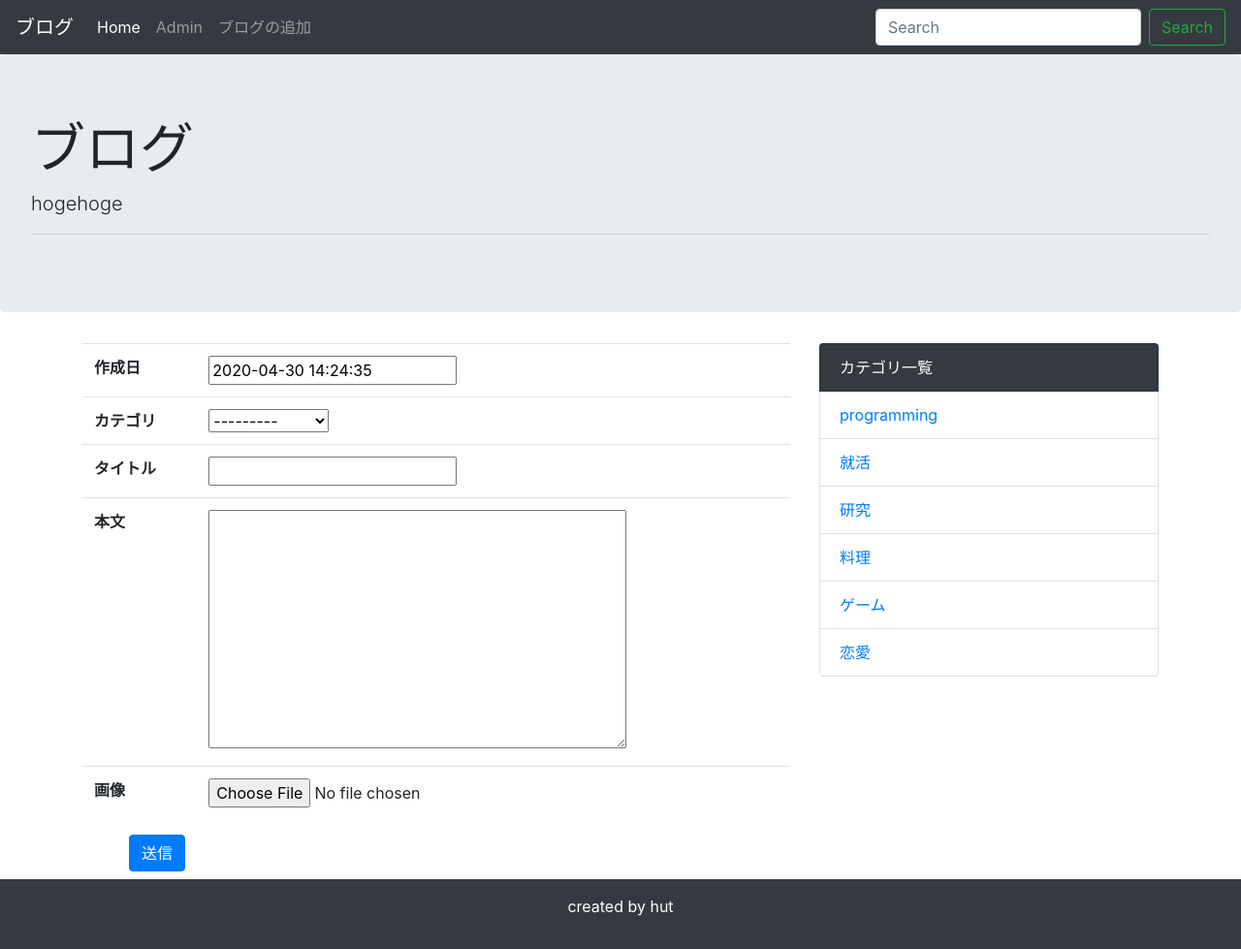
After one commit to TSfCM1st/hut_stayhomeweek, a Django app: page /add/ in a window 1280 px wide. The commit adds this page. Shown: the whole page at 97% size. Run offline with Django 3.2, Linux system fonts and the light colour scheme; a user stored in the database is signed in; data comes from the database, SQL or seed files in the repository; both versions use the stored data as it was after the commit; some libraries are stand-ins or nearby versions.

Commit message:
hasegawa+reiuesugi

```diff
--- /dev/null
+++ b/blog/forms.py
@@ -0,0 +1,8 @@
+from django import forms
+from .models import Category,Post
+
+class PostCreateForm(forms.ModelForm):
+
+    class Meta:
+        model = Post
+        fields = '__all__'
--- a/blog/models.py
+++ b/blog/models.py
@@ -12,7 +12,7 @@ class Post(models.Model):
 
     title = models.CharField('タイトル', max_length=100)
     text = models.TextField('本文')
-    image = models.ImageField(upload_to='images',blank=True, null=True)
+    image = models.ImageField(upload_to='images/',blank=True, null=True)
     created_at = models.DateTimeField('作成日',default=timezone.now)
     category = models.ForeignKey(
         Category, verbose_name = 'カテゴリ', on_delete = models.PROTECT
--- a/blog/templates/blog/base.html
+++ b/blog/templates/blog/base.html
@@ -62,16 +26,46 @@
           <li class="nav-item">
             <a class="nav-link" href="{% url 'admin:index' %}">Admin</a>
           </li>
+          <li class="nav-item">
+            <a class="nav-link" href="{% url 'blog:add' %}">ブログの追加</a>
+          </li>
           {% endif %}
-        <li class="nav-item">
-          <a class="nav-link disabled" href="#">Disabled</a>
-        </li>
         </ul>
-      <form class="form-inline my-2 my-lg-0">
-        <input class="form-control mr-sm-2" type="text" placeholder="Search" aria-label="Search">
+        <form class="form-inline my-2 my-lg-0" method="GET" action="{% url 'blog:index' %}">
+          <input class="form-control mr-sm-2" type="text" placeholder="Search" aria-label="Search" name="keyword">
           <button class="btn btn-outline-success my-2 my-sm-0" type="submit">Search</button>
         </form>
       </div>
     </nav>
-
+    <div class="jumbotron">
+      <h1 class="display-4">ブログ</h1>
+      <p class="lead">hogehoge</p>
+      <hr class="my-2">
+      </p>
+    </div>
+    <div class="container">
+      <div class="row">
+          <div class="col-md-8">
+              {% block content %}
+              {% endblock %}
+          </div>
+          <div class="col-md-4">
+              <ul class="list-group">
+                  <li class="list-group-item bg-dark text-white">カテゴリ一覧</li>
+                  {% for category in category_list %}
+                  <li class="list-group-item"><a href="{% url 'blog:category' category.pk %}">{{ category }}</a></li>
+                  {% endfor %}
+              </ul>
+          </div>
+      </div>
+    </div>
+    <footer class="bg-dark text-white text-center py-3">
+        <p>created by hut</p>
+    </footer>
+    <!-- Optional JavaScript -->
+    <!-- jQuery first, then Popper.js, then Bootstrap JS -->
+    <script src="https://code.jquery.com/jquery-3.4.1.slim.min.js" integrity="sha384-J6qa4849blE2+poT4WnyKhv5vZF5SrPo0iEjwBvKU7imGFAV0wwj1yYfoRSJoZ+n" crossorigin="anonymous"></script>
+    <script src="https://cdn.jsdelivr.net/npm/popper.js@1.16.0/dist/umd/popper.min.js" integrity="sha384-Q6E9RHvbIyZFJoft+2mJbHaEWldlvI9IOYy5n3zV9zzTtmI3UksdQRVvoxMfooAo" crossorigin="anonymous"></script>
+    <script src="https://stackpath.bootstrapcdn.com/bootstrap/4.4.1/js/bootstrap.min.js" integrity="sha384-wfSDF2E50Y2D1uUdj0O3uMBJnjuUD4Ih7YwaYd1iqfktj0Uod8GCExl3Og8ifwB6" crossorigin="anonymous"></script>
+  </body>
 </html>
--- a/blog/templates/blog/post_detail.html
+++ b/blog/templates/blog/post_detail.html
@@ -4,7 +4,7 @@
 <div class="post">
   {% if post.image %}
         <div class ="image">
-            <img src="/{{ post.image.url }}" style="width:300px;height:auto">
+            <img src="{{ MEDIA_URL }}{{post.image}}" style="width:300px;height:auto">
         </div>
         {% endif %}
 </div>
--- /dev/null
+++ b/blog/templates/blog/post_form.html
@@ -0,0 +1,33 @@
+{% extends 'blog/base.html' %}
+
+{% block content %}
+<form action="" method="POST">
+    <table class="table">
+        <tr>
+            <th>作成日</th>
+            <td>{{ form.created_at }}</td>
+        </tr>
+        <tr>
+            <th>カテゴリ</th>
+            <td>{{ form.category }}</td>
+        </tr>
+        <tr>
+            <th>タイトル</th>
+            <td>{{ form.title }}</td>
+        </tr>
+        <tr>
+            <th>本文</th>
+            <td>{{ form.text }}</td>
+        </tr>
+        <tr>
+            <th>画像</th>
+            <td>{{ form.image }}</td>
+        </tr>
+
+    </table>
+    <div class="text-left ml-5 mb-2">
+    <button type="submit" class="btn btn-primary">送信</button>
+    </div>
+    {% csrf_token %}
+</form>
+{% endblock %}
--- a/blog/templates/blog/post_list.html
+++ b/blog/templates/blog/post_list.html
@@ -8,6 +8,7 @@
     <div class="card-body">
       <p>{{ post.created_at }}, {{ post.category }}</p>
       <a href="{% url 'blog:detail' post.pk %}" class="btn btn-primary">続きを読む</a>
+      <a href="{% url 'blog:delete' post.pk %}" class="btn btn-primary">削除</a>
     </div>
 </div>
 {% endfor %}
--- a/blog/urls.py
+++ b/blog/urls.py
@@ -7,4 +7,7 @@ urlpatterns = [
     path('',views.IndexView.as_view(),name='index'),
     path('category/<int:pk>/', views.CategoryView.as_view(), name='category'),
     path('detail/<int:pk>/', views.DetailView.as_view(), name='detail'),
+    path('add/',views.AddView.as_view(), name='add'), # http://127.0.0.1:8000/add/
+    path('update/<int:pk>/',views.UpdateView.as_view(), name='update'),# http://127.0.0.1:8000/update/
+    path('delete/<int:pk>/',views.DeleteView.as_view(), name='delete'),# http://127.0.0.1:8000/delete/
 ]
--- a/blog/views.py
+++ b/blog/views.py
@@ -2,6 +2,10 @@ from django.db.models import Q
 from django.shortcuts import get_object_or_404
 from django.views import generic
 from .models import Post, Category
+from django.contrib.auth.mixins import LoginRequiredMixin  # 追加
+from django.urls import reverse_lazy
+from .forms import PostCreateForm
+
 
 class IndexView(generic.ListView):
     template_name = 'blog/post_list.html'
@@ -31,3 +35,20 @@ class CategoryView(generic.ListView):
 class DetailView(generic.DetailView):
     template_name = 'blog/post_detail.html'
     model = Post
+
+class AddView(LoginRequiredMixin, generic.CreateView):
+    template_name = 'blog/post_form.html'
+    model = Post
+    form_class = PostCreateForm
+    success_url = reverse_lazy('blog:index')
+
+class UpdateView(LoginRequiredMixin, generic.UpdateView):
+    template_name = 'blog/post_form.html'
+    model = Post
+    form_class = PostCreateForm
+    success_url = reverse_lazy('blog:index')
+
+class DeleteView(LoginRequiredMixin, generic.DeleteView):
+    template_name = 'blog/post_confirm_delete.html'
+    model = Post
+    success_url = reverse_lazy('blog:index')
--- a/hut/urls.py
+++ b/hut/urls.py
@@ -23,4 +23,4 @@ urlpatterns = [
 ]
 
 if settings.DEBUG:
-    urlpatterns += static(settings.IMAGE_URL, document_root=settings.IMAGE_ROOT)
+    urlpatterns += static(settings.MEDIA_URL, document_root=settings.MEDIA_ROOT)
```
Also changed, not shown: other parts of blog/templates/blog/base.html (+0 -36 lines), blog/templates/blog/post_confirm_delete.html (added, +25 -0 lines), hut/settings.py (+5 -3 lines), db.sqlite3, images/fortnite_Ly9UyxS.jpg (deleted), media/images/fortnite.jpg (renamed from images/fortnite.jpg). Lines whose indentation alone changed are shown as unchanged.
